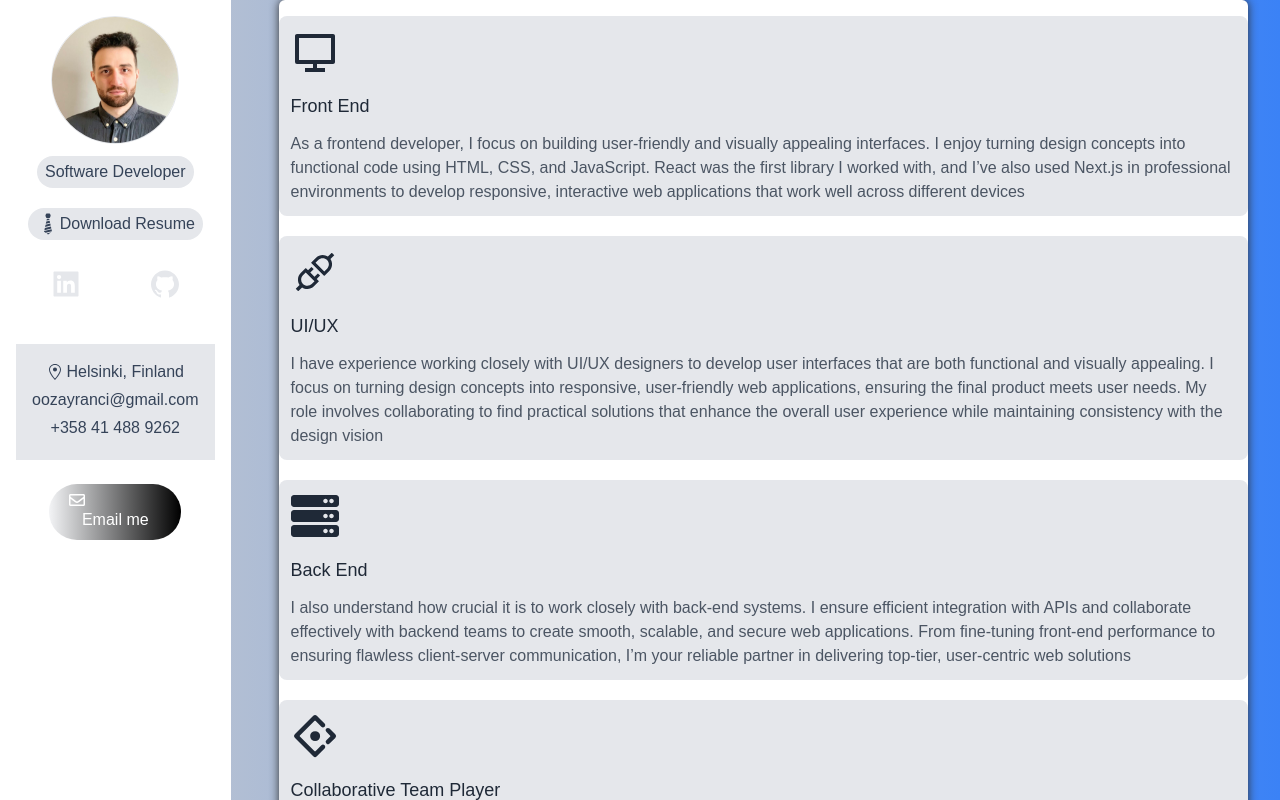
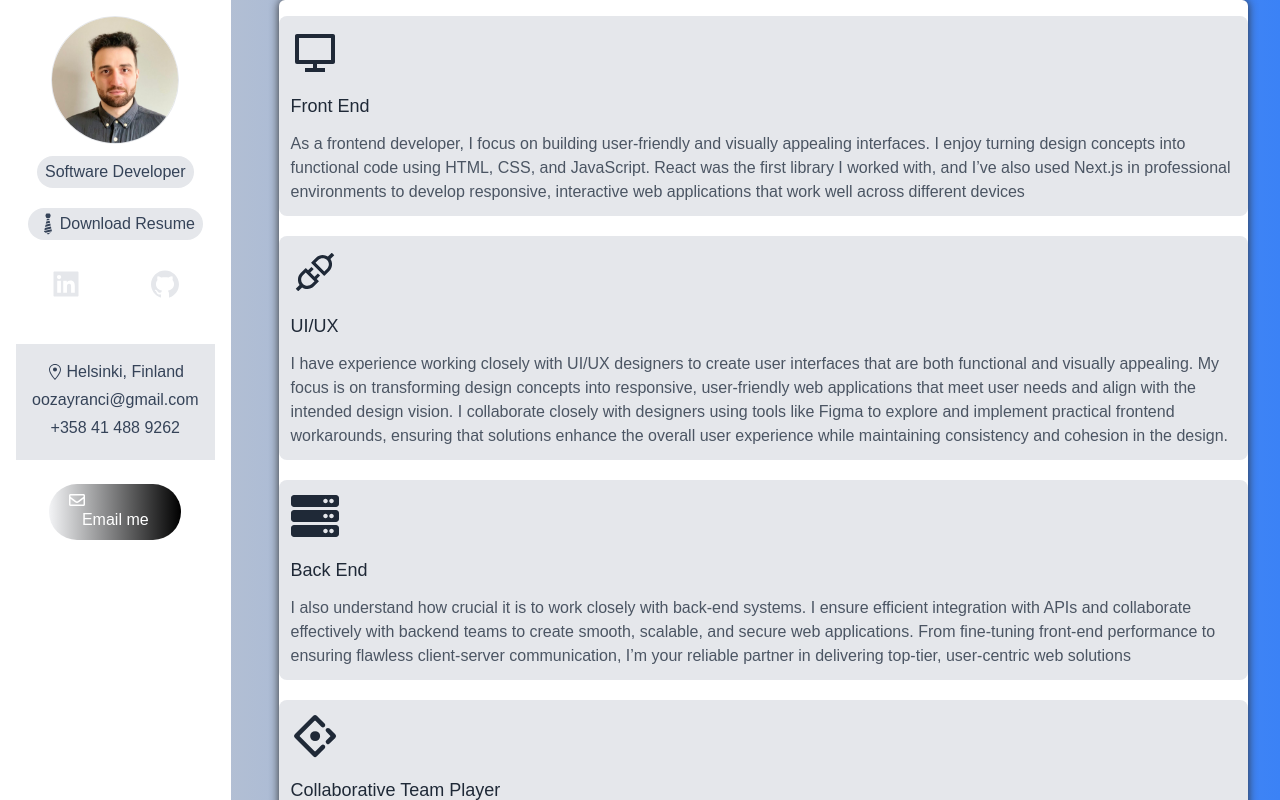
Before and after one commit to oozan/cv-web, a Next.js app: page / in a window 1280 px wide. Shown: the top 800 px of the page. Built offline with nearby package versions, Linux system fonts and the light colour scheme.

Commit message:
new data

```diff
--- a/data.ts
+++ b/data.ts
@@ -15,7 +15,7 @@ export const services: Service[] = [
     Icon: AiOutlineApi,
     title: "UI/UX",
     about:
-      "I have experience working closely with UI/UX designers to develop user interfaces that are both functional and visually appealing. I focus on turning design concepts into responsive, user-friendly web applications, ensuring the final product meets user needs. My role involves collaborating to find practical solutions that enhance the overall user experience while maintaining consistency with the design vision",
+      "I have experience working closely with UI/UX designers to create user interfaces that are both functional and visually appealing. My focus is on transforming design concepts into responsive, user-friendly web applications that meet user needs and align with the intended design vision. I collaborate closely with designers using tools like Figma to explore and implement practical frontend workarounds, ensuring that solutions enhance the overall user experience while maintaining consistency and cohesion in the design.",
   },
   {
     Icon: FaServer,
```
